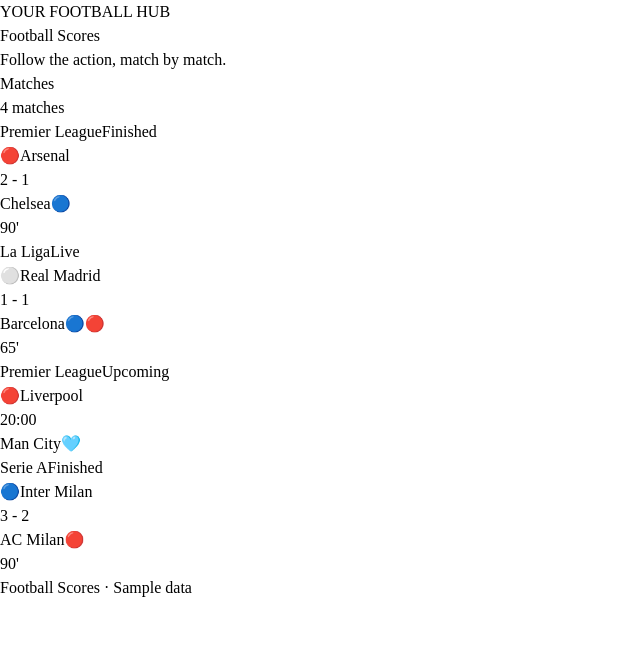
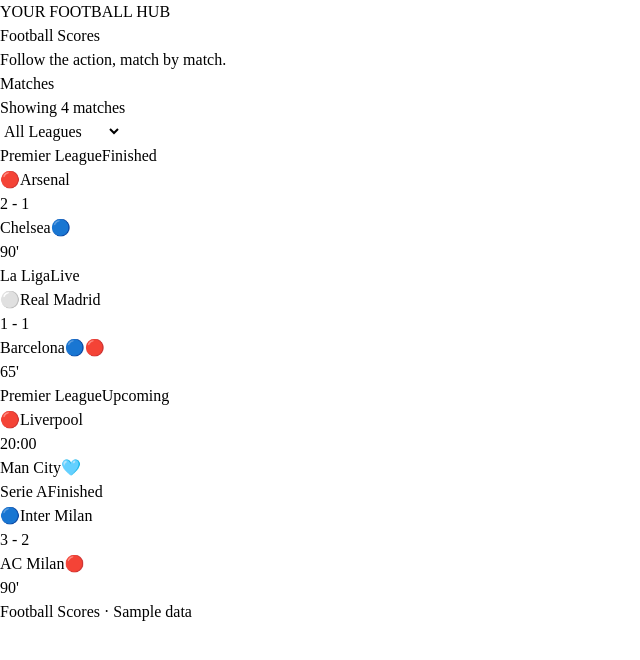
Before and after one commit to reaksmey27/Football-Scores-App, a React (Vite) app: page / in a window 1280 px wide. Shown: the top 660 px of the page, without its empty margins (0-640 px from the left). Built offline with nearby package versions, Linux system fonts and the light colour scheme.

Commit message:
feat: add league filter

```diff
--- a/src/App.jsx
+++ b/src/App.jsx
@@ -1,8 +1,21 @@
 
+import { useState } from "react";
 import { matches } from "./data/matches";
 import MatchCard from "./components/MatchCard";
 
 function App() {
+  const [selectedLeague, setSelectedLeague] = useState("All Leagues");
+
+  const leagues = [
+    "All Leagues",
+    ...new Set(matches.map((match) => match.league)),
+  ];
+
+  const filteredMatches =
+    selectedLeague === "All Leagues"
+      ? matches
+      : matches.filter((match) => match.league === selectedLeague);
+
   return (
     <main className="min-h-screen bg-slate-50 px-4 py-8 sm:px-8">
       <div className="mx-auto max-w-4xl">
@@ -21,21 +34,40 @@
         </header>
 
         <section>
-          <div className="mb-5 flex items-center justify-between">
+          <div className="mb-5 flex flex-col justify-between gap-4 sm:flex-row sm:items-center">
+            <div>
               <h2 className="text-xl font-bold text-slate-900">
                 Matches
               </h2>
-
-            <span className="text-sm text-slate-500">
-              {matches.length} matches
-            </span>
+              <p className="mt-1 text-sm text-slate-500">
+                Showing {filteredMatches.length} matches
+              </p>
             </div>
 
+            <select
+              value={selectedLeague}
+              onChange={(event) => setSelectedLeague(event.target.value)}
+              className="rounded-lg border border-slate-300 bg-white px-4 py-3 text-sm outline-none focus:border-emerald-600 focus:ring-2 focus:ring-emerald-100"
+            >
+              {leagues.map((league) => (
+                <option key={league} value={league}>
+                  {league}
+                </option>
+              ))}
+            </select>
+          </div>
+
+          {filteredMatches.length > 0 ? (
             <div className="grid gap-4">
-            {matches.map((match) => (
+              {filteredMatches.map((match) => (
                 <MatchCard key={match.id} match={match} />
               ))}
             </div>
+          ) : (
+            <p className="rounded-xl bg-white p-8 text-center text-slate-500">
+              No matches found for this league.
+            </p>
+          )}
         </section>
 
         <footer className="mt-8 text-center text-sm text-slate-400">
```
Lines whose indentation alone changed are shown as unchanged.
